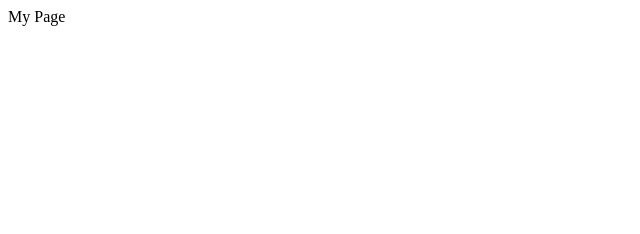
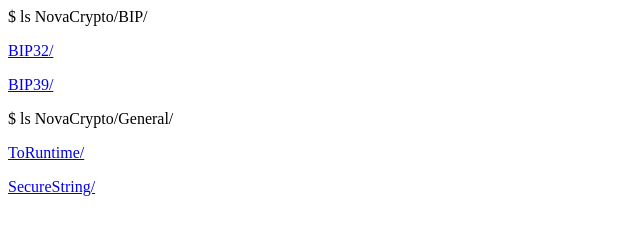
Before and after one commit to NovaCrypto/novacrypto.github.io, a plain HTML site: page index.html in a window 1280 px wide. Shown: the whole page, without its empty margins (0-640 px from the left). Drawn offline with Linux system fonts and the light colour scheme.

Commit message:
Links to projects

```diff
--- a/index.html
+++ b/index.html
@@ -1 +1,13 @@
-My Page
+<html>
+$ ls NovaCrypto/BIP/
+<p/>
+<a href="https://novacrypto.github.io/BIP32">BIP32/</a>
+<p/>
+<a href="https://novacrypto.github.io/BIP39">BIP39/</a>
+<p/>
+$ ls NovaCrypto/General/
+<p/>
+<a href="https://novacrypto.github.io/ToRuntime">ToRuntime/</a>
+<p/>
+<a href="https://novacrypto.github.io/SecureString">SecureString/</a>
+</html>
```
